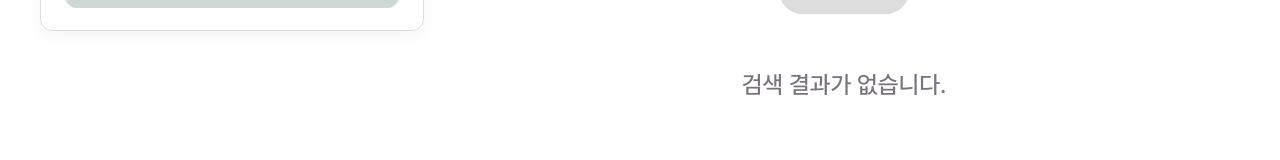
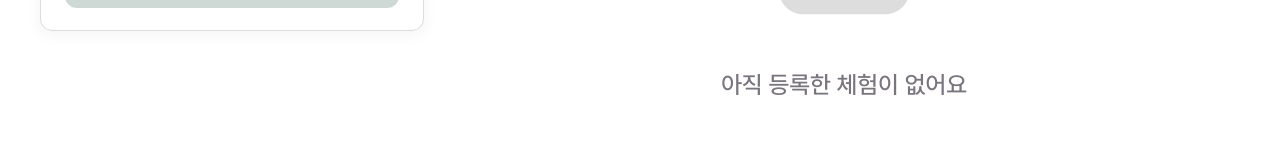
Before and after one commit to TripTripNow/TodayTrip, a Next.js app: page /mypage/activities/reservation-dashboard in a window 1280 px wide. Shown: the part 543-703 px from the top of the page. Built offline with nearby package versions, Linux system fonts and the light colour scheme.

Commit message:
Fix: NoResult 컴포넌트 props 추가 #47

```diff
--- a/src/components/Home/NoResult/NoResult.tsx
+++ b/src/components/Home/NoResult/NoResult.tsx
@@ -1,11 +1,15 @@
 import NoResultIcon from '#/icons/icon-no-result.svg';
 import styles from './NoResult.module.css';
 
-function NoResult() {
+interface NoResultProps {
+  text?: string;
+}
+
+function NoResult({ text }: NoResultProps) {
   return (
     <div className={styles.container}>
       <NoResultIcon alt="검색 결과 없음" />
-      <p>검색 결과가 없습니다.</p>
+      <p>{text}</p>
     </div>
   );
 }
```
